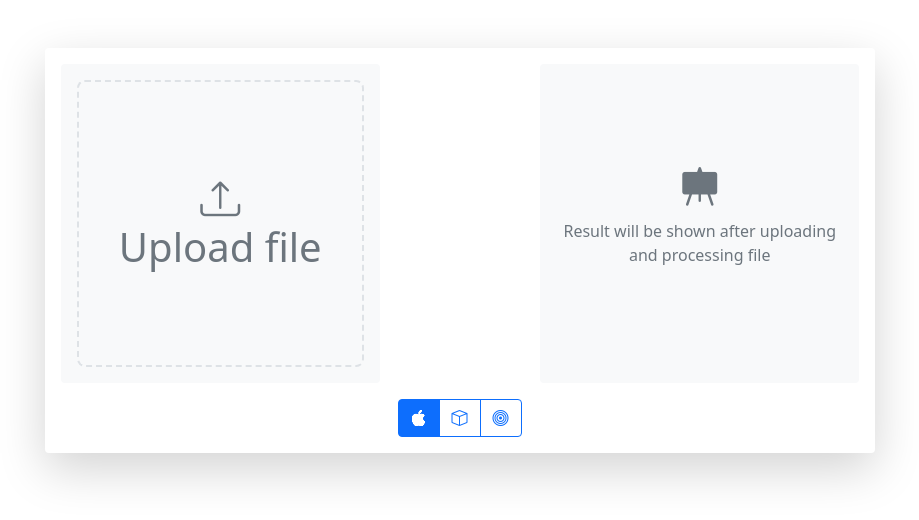
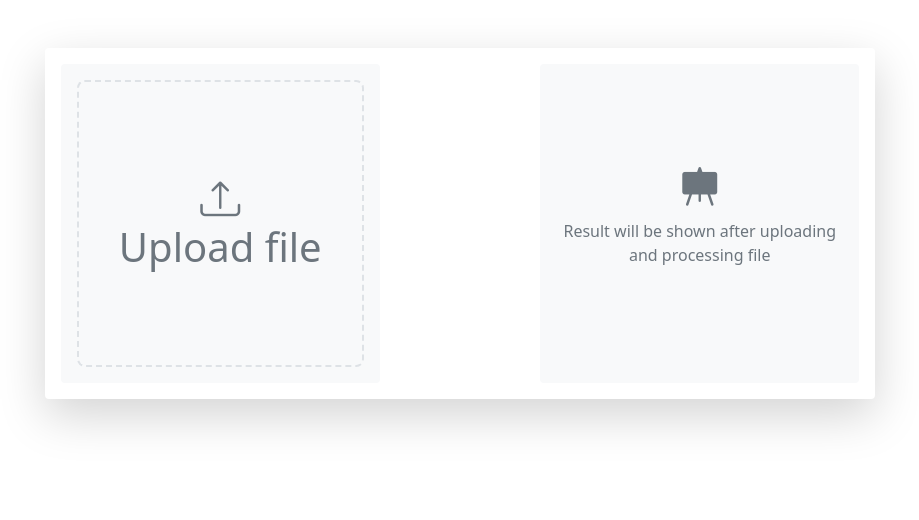
Before and after one commit to sameignatovich/Underwater, a Vue app: page / in a window 1280 px wide. Shown: the top 520 px of the page, without its empty margins (180-1099 px from the left). Built offline with nearby package versions, Linux system fonts and the light colour scheme.

Commit message:
Moved checking if attachment chosed in App.vue, hide actions block and filters

```diff
--- a/src/App.vue
+++ b/src/App.vue
@@ -8,7 +8,7 @@
           </rounded-block>
         </div>
         <div class="col-md-2 actions">
-          <actions-block />
+          <actions-block v-show="attachmentReady" />
         </div>
         <div class="col-md-5">
           <rounded-block>
@@ -16,7 +16,7 @@
           </rounded-block>
         </div>
       </div>
-      <filters-input />
+      <filters-input v-show="attachmentReady" />
     </div>
   </div>
 </template>
@@ -36,6 +36,11 @@ export default {
     ActionsBlock,
     FiltersInput,
   },
+  computed: {
+    attachmentReady() {
+      return !!this.$store.getters.attachmentPreview;
+    },
+  },
 };
 </script>
 
--- a/src/components/ActionsBlock.vue
+++ b/src/components/ActionsBlock.vue
@@ -1,6 +1,6 @@
 <template>
   <div class="wraper">
-    <div v-show="attachmentReady" class="centered text-center">
+    <div class="centered text-center">
       <div :class="{uploading}">
         <h1><i class="bi bi-arrow-repeat"></i></h1>
       </div>
@@ -25,9 +25,6 @@
 <script>
 export default {
   computed: {
-    attachmentReady() {
-      return !!this.$store.getters.attachmentPreview;
-    },
     uploading() {
       return this.$store.getters.uploading;
     },
```
